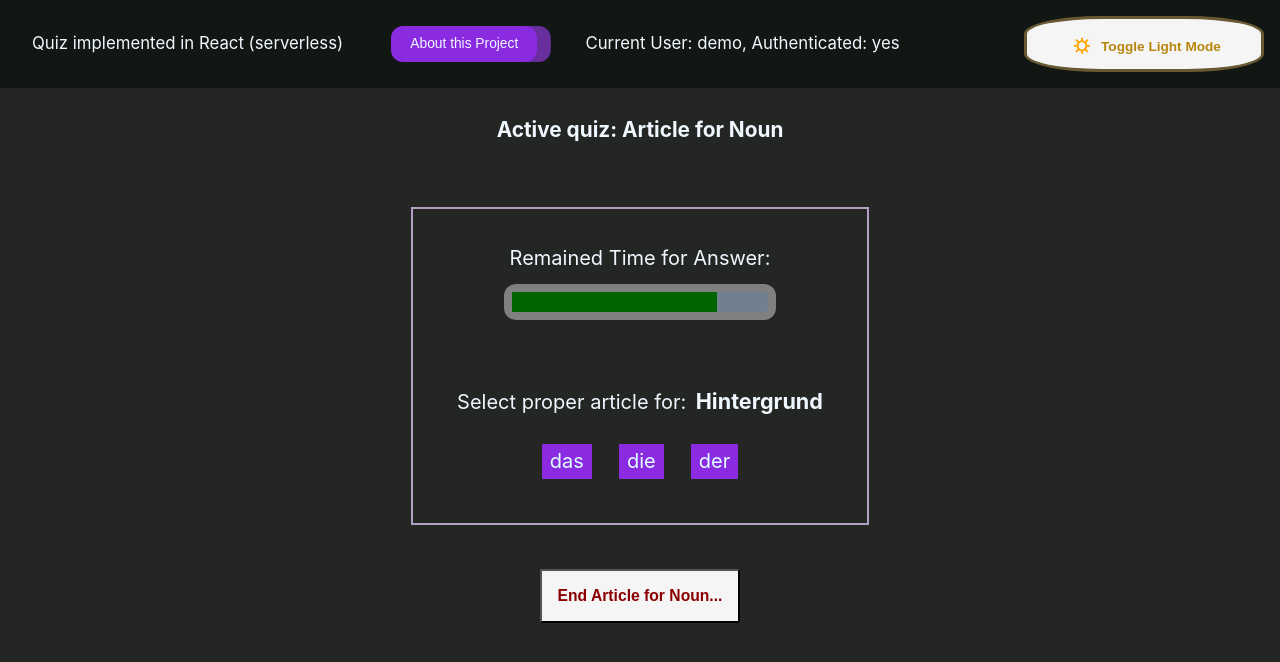
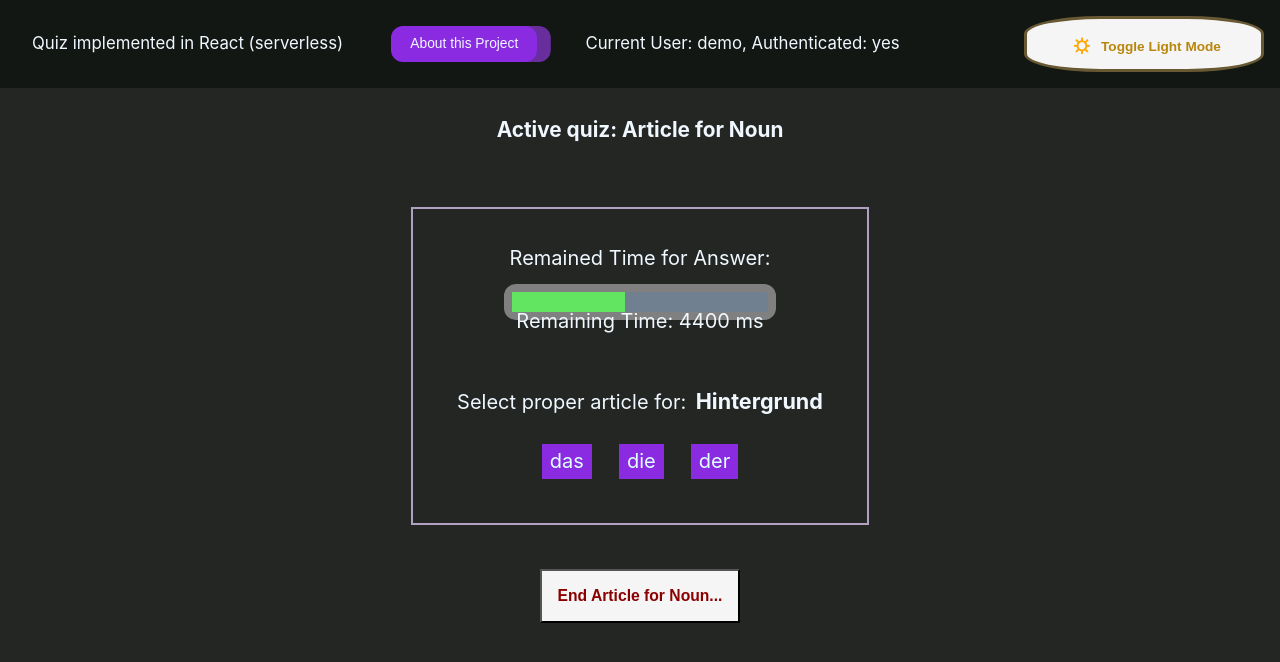
Before and after one commit to sklykov/statpagefolio, a React (Vite) app in the folder lang_quiz_react/: page / in a window 1280 px wide. Both pictures are taken after a click on the button "Start the quiz". Shown: the top 662 px of the page. Built offline with nearby package versions, Linux system fonts and the light colour scheme.

Commit message:
Added timer but with bugs, needed to be fixed

```diff
--- a/lang_quiz_react/src/components/quiz_types/NounArticleQuiz.jsx
+++ b/lang_quiz_react/src/components/quiz_types/NounArticleQuiz.jsx
@@ -65,7 +65,7 @@ export default function NounArticleQuiz({ userInfo }) {
     retrieveData();
   }, [quizLength, userInfo]);
 
-  // below - set the first question, performed when the quizNouns are changed
+  // Set the first question (triggered by retrieved data), performed when the quizNouns state is changed
   useEffect(() => {
     if (quizNouns.length > 0) {
       setCurrentQuestion(quizNouns[0]);
@@ -73,23 +73,33 @@ export default function NounArticleQuiz({ userInfo }) {
     }
   }, [quizNouns]);
 
+  // This effect is triggered then the currentQUestion set with the noun
   useEffect(() => {
-    shuffle(variants);
-  }, [currentQuestion]); // shuffle the array if noun has been changed
+    shuffle(variants);  // shuffle static array (from the top)
+  }, [currentQuestion]);
 
   // Handle click on the variant of an answer
   function handleVariantSelection(e) {
-    if (e.target.innerText === currentQuestion.article) {
-      // TODO: add useReducer for saving the learnt words and managing the next quiz round
-      console.log("Right answer!");
-      dispatchAnswers({type: "answered"}); // update associated with answer statistics object
+    // Handle clicked variant or null if the timer is expired
+    if (e !== null) {
+      if (e.target.innerText === currentQuestion.article) {
+        // TODO: add useReducer for saving the learnt words and managing the next quiz round
+        console.log("Right answer!");
+        dispatchAnswers({type: "answered"}); // update associated with answer statistics object
+      } else {
+        console.log("Wrong answer!");
+        dispatchAnswers({type: "not answered"}); // update associated with answer statistics object
+      }
     } else {
-      console.log("Wrong answer!");
+      console.log("Not answered within time!");
       dispatchAnswers({type: "not answered"}); // update associated with answer statistics object
     }
+    // FIX: Proceed to the next question (not working properly)
+    console.log("Current Question #:", indexQuestion);
     if (indexQuestion < quizLength) {
-      setCurrentQuestion(quizNouns[indexQuestion]);
-      setCurrentIndexQuestion((prevIndex) => prevIndex + 1);
+      setCurrentIndexQuestion((prevIndex) => {
+        setCurrentQuestion(quizNouns[prevIndex + 1]);
+        return prevIndex + 1});
     } else {
       setQuizState(false);
     }
@@ -108,7 +118,7 @@ export default function NounArticleQuiz({ userInfo }) {
         <div className={styles.quizBox}>
           <div className={styles.progressBox}>
             <div> Remained Time for Answer: </div>
-            <TimerBar progress={80} />
+            <TimerBar onTimeout={() => {handleVariantSelection(null);}} timeForAnswer={10000} />
           </div>
           <div lang="de" className={styles.questionBox}>
             Select proper article for:{" "}
--- a/lang_quiz_react/src/components/quiz_types/TimerBar.jsx
+++ b/lang_quiz_react/src/components/quiz_types/TimerBar.jsx
@@ -1,12 +1,34 @@
-import './TimerBarStyles.css';
+import "./TimerBarStyles.css";
 
-import { useContext } from 'react';
-import { ThemeContext } from '../../store/ThemeContextProvider.jsx';
+import { useContext, useEffect, useState } from "react";
+import { ThemeContext } from "../../store/ThemeContextProvider.jsx";
 
-export default function TimerBar({ progress }) {
-  let widthProgress = `${progress}%`;  // converting remaining time to color filling below by using child div width property
+export default function TimerBar({ timeForAnswer, onTimeout }) {
+  // Handle timer by using hooks
+  let stepTimer = 0.02 * timeForAnswer; // 1% of the width - step for counting interval
+  const [widthProgress, setWidthProgress] = useState(100);
+  const [remainingTime, setRemainingTime] = useState(timeForAnswer);
 
-  let {theme} = useContext(ThemeContext);
+  // console.log(`${widthProgress}%`, remainingTime, onTimeout);
+
+  // Setting handle for timeout event - proceed to the next question on the parent component
+  useEffect(() => {
+    setTimeout(onTimeout, timeForAnswer);
+  }, [timeForAnswer, onTimeout]);
+
+  // Set the interval for reducing the remained time
+  useEffect(() => {
+    setInterval(() => {
+      setRemainingTime((prevTime) => {
+        if (prevTime - stepTimer >= 0) {
+          setWidthProgress((prevProgress) => prevProgress - 2);
+        }
+        return prevTime - stepTimer;
+      });
+    }, stepTimer);
+  }, [stepTimer]);
+
+  let { theme } = useContext(ThemeContext);
 
   // CSS styles classes definition depending on the provided theme
   const outerDivStyles = `container-bar container-bar-${theme}`;
@@ -14,15 +36,16 @@ export default function TimerBar({ progress }) {
 
   // Progress Bar simulation inspired by: https://stackoverflow.com/questions/7190898/progress-bar-with-html-and-css
   return (
-    <div
-      className={outerDivStyles}
-    >
+    <div className={outerDivStyles}>
       <div
         style={{
-          width: widthProgress
+          width: `${widthProgress}%`,
         }}
         className={innerDivStyles}
-      ></div>
+      >
+        {" "}
+      </div>
+      <div> Remaining Time: {remainingTime} ms </div>
     </div>
   );
 }
--- a/lang_quiz_react/src/components/quiz_types/TimerBarStyles.css
+++ b/lang_quiz_react/src/components/quiz_types/TimerBarStyles.css
@@ -17,7 +17,7 @@
     height: 100%;
 }
 .timer-bar-dark {
-    background-color: darkgreen;
+    background-color: rgb(98, 230, 98);
 }
 .timer-bar-light {
     background-color: limegreen;
```
